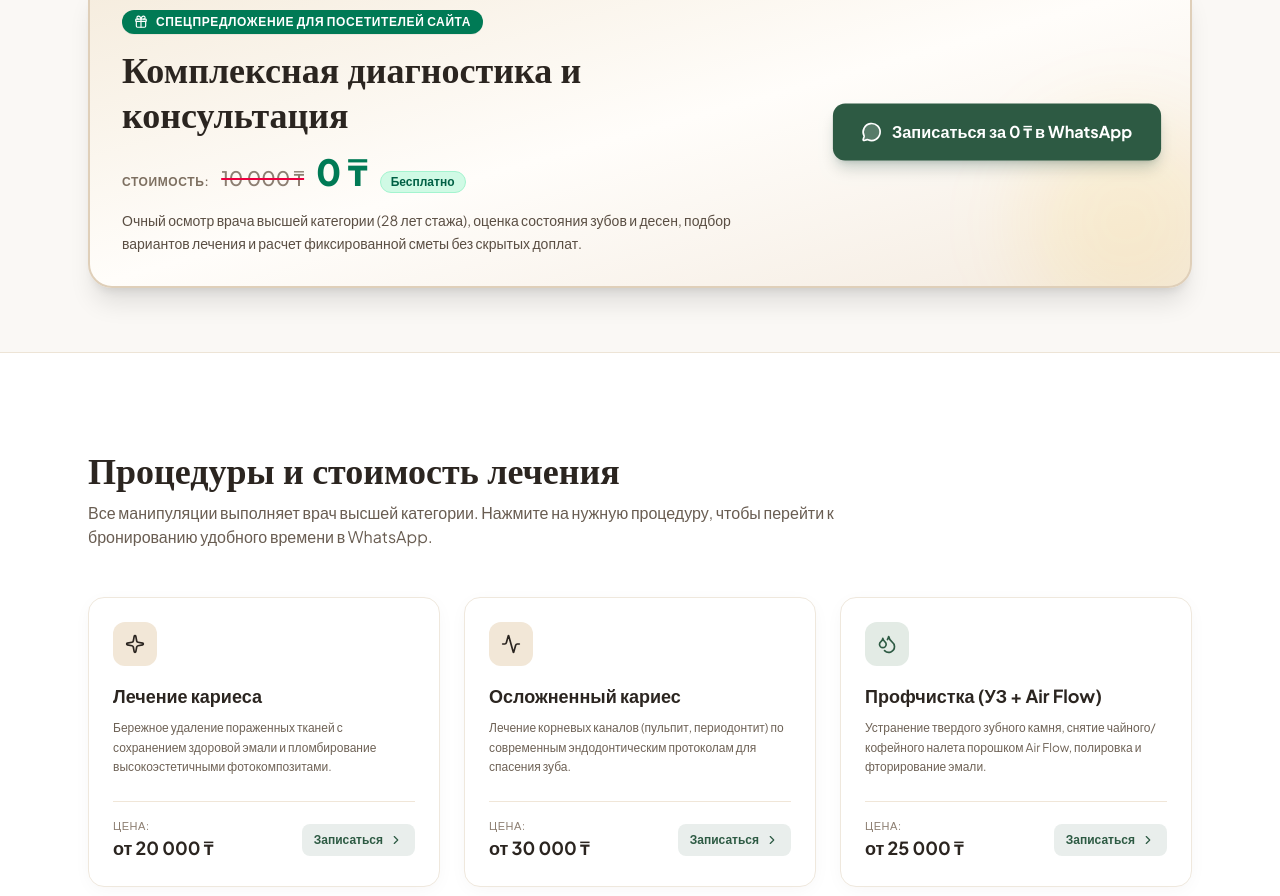
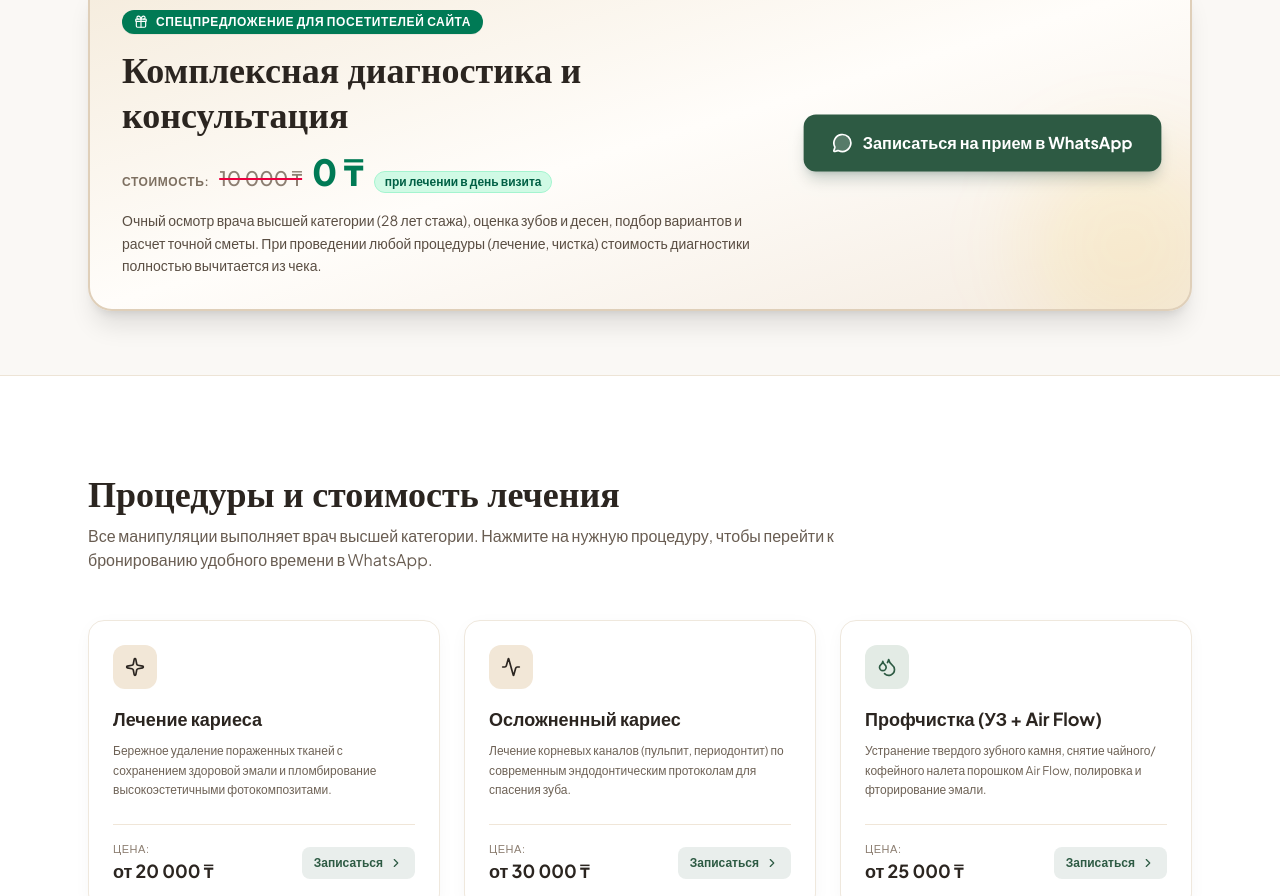
Before and after one commit to johngust/smartdent.kz, a website built with Vite: page index.html in a window 1280 px wide. Shown: the part 906-1802 px from the top of the page. Built offline with nearby package versions, Linux system fonts and the light colour scheme; a web font is replaced by a local one.

Commit message:
Update special offer to Strategy 1 (0 тг upon treatment)

```diff
--- a/index.html
+++ b/index.html
@@ -181,14 +181,16 @@
             <h2 class="text-2xl sm:text-3xl lg:text-4xl font-bold text-[#2b2520] font-['Playfair_Display',serif] leading-tight">
               Комплексная диагностика и консультация
             </h2>
-            <div class="flex items-baseline gap-3 pt-1">
+            <div class="flex flex-wrap items-baseline gap-2.5 pt-1">
               <span class="text-xs text-[#7d6f60] uppercase tracking-wider font-semibold">Стоимость:</span>
               <span class="line-through text-[#8c7e71] text-lg sm:text-xl font-medium decoration-rose-600 decoration-2">10 000 ₸</span>
               <span class="text-emerald-700 font-extrabold text-3xl sm:text-4xl">0 ₸</span>
-              <span class="text-xs font-semibold px-2.5 py-0.5 rounded-full bg-emerald-100 text-emerald-800 border border-emerald-200">Бесплатно</span>
+              <span class="text-xs font-semibold px-2.5 py-0.5 rounded-full bg-emerald-100 text-emerald-800 border border-emerald-200">
+                при лечении в день визита
+              </span>
             </div>
             <p class="text-xs sm:text-sm text-[#5a4e43] leading-relaxed pt-1">
-              Очный осмотр врача высшей категории (28 лет стажа), оценка состояния зубов и десен, подбор вариантов лечения и расчет фиксированной сметы без скрытых доплат.
+              Очный осмотр врача высшей категории (28 лет стажа), оценка зубов и десен, подбор вариантов и расчет точной сметы. При проведении любой процедуры (лечение, чистка) стоимость диагностики полностью вычитается из чека.
             </p>
           </div>
           <div class="shrink-0 flex flex-col sm:flex-row items-center gap-3">
@@ -197,7 +199,7 @@
                rel="noopener noreferrer"
                class="w-full sm:w-auto inline-flex items-center justify-center gap-2.5 bg-[#2d5a43] hover:bg-[#234835] text-white font-bold px-7 py-4 rounded-xl shadow-lg shadow-emerald-950/20 text-sm sm:text-base transition-all animate-pulse-subtle">
               <i data-lucide="message-circle" class="w-5 h-5 fill-white/20"></i>
-              <span>Записаться за 0 ₸ в WhatsApp</span>
+              <span>Записаться на прием в WhatsApp</span>
             </a>
           </div>
         </div>
@@ -681,14 +683,14 @@
         <details class="group card-craft rounded-2xl p-5 sm:p-6 transition-all [&_summary::-webkit-details-marker]:hidden">
           <summary class="flex items-center justify-between cursor-pointer list-none gap-4">
             <span class="font-bold text-[#2b2520] text-base sm:text-lg group-open:text-amber-900 transition-colors">
-              Что входит в бесплатную диагностику при записи через сайт?
+              Как работает бесплатная диагностика при записи через сайт?
             </span>
             <span class="w-8 h-8 rounded-full bg-[#f3ebe0] text-amber-900 flex items-center justify-center shrink-0 group-open:rotate-180 transition-transform">
               <i data-lucide="chevron-down" class="w-4 h-4"></i>
             </span>
           </summary>
           <div class="mt-4 pt-4 border-t border-[#ede3d4] text-xs sm:text-sm text-[#635649] leading-relaxed">
-            Врач высшей категории Эльмира Абаевна проводит детальный визуальный и инструментальный осмотр каждого зуба, оценивает состояние десен (пародонта), определяет скрытые воспаления и составляет подробный пошаговый план лечения с фиксированной и прозрачной сметой.
+            Врач высшей категории Эльмира Абаевна проводит детальный визуальный и инструментальный осмотр каждого зуба, оценивает состояние десен (пародонта) и составляет пошаговый план лечения. Если вы принимаете решение начать лечение (или чистку) в день визита, стоимость консультации полностью вычитается из сметы, то есть диагностика для вас становится бесплатной (0 ₸).
           </div>
         </details>
 
```
